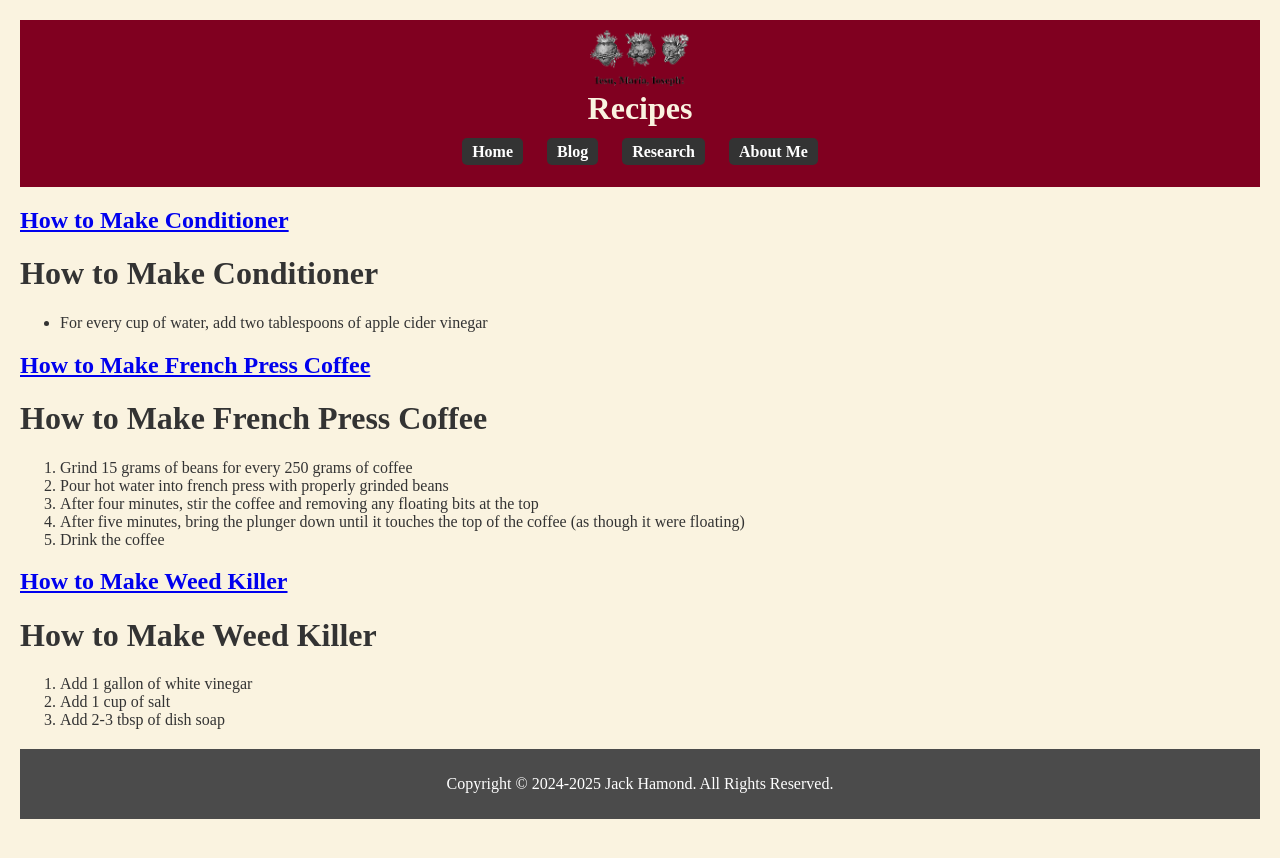
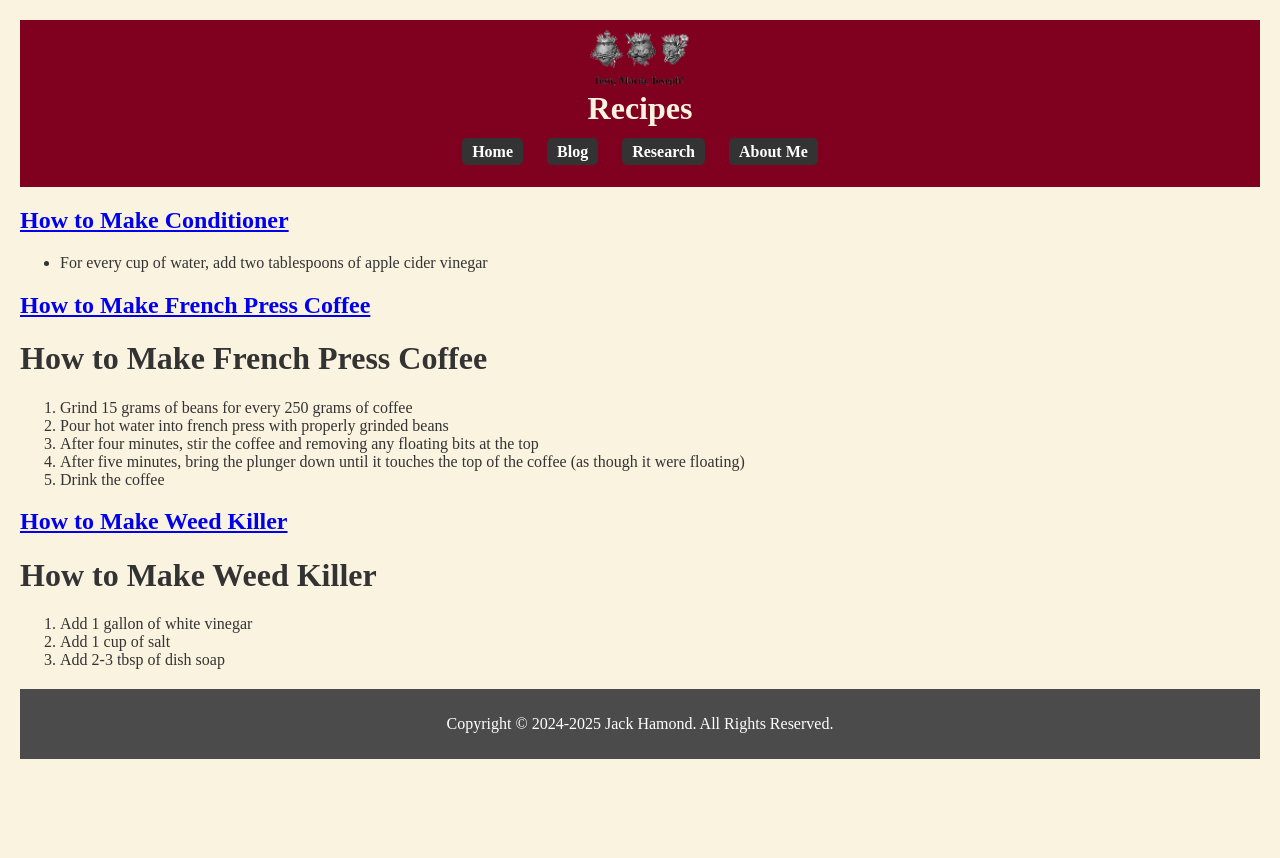
Before and after one commit to jackhamond/jackhamond.github.io, a Jekyll site: the page built from indices/recipes.md, in a window 1280 px wide. Shown: the top 858 px of the page. Built offline with Jekyll 4.4.1, drawn with Linux system fonts in a browser that asks for light colours; our own code applies the rules of GitHub Pages for plain Markdown files.

Commit message:
Update conditioner.md

```diff
--- a/_recipes/conditioner.md
+++ b/_recipes/conditioner.md
@@ -2,6 +2,4 @@
 title: "How to Make Conditioner"
 ---
 
-# How to Make Conditioner
-
 * For every cup of water, add two tablespoons of apple cider vinegar
```
